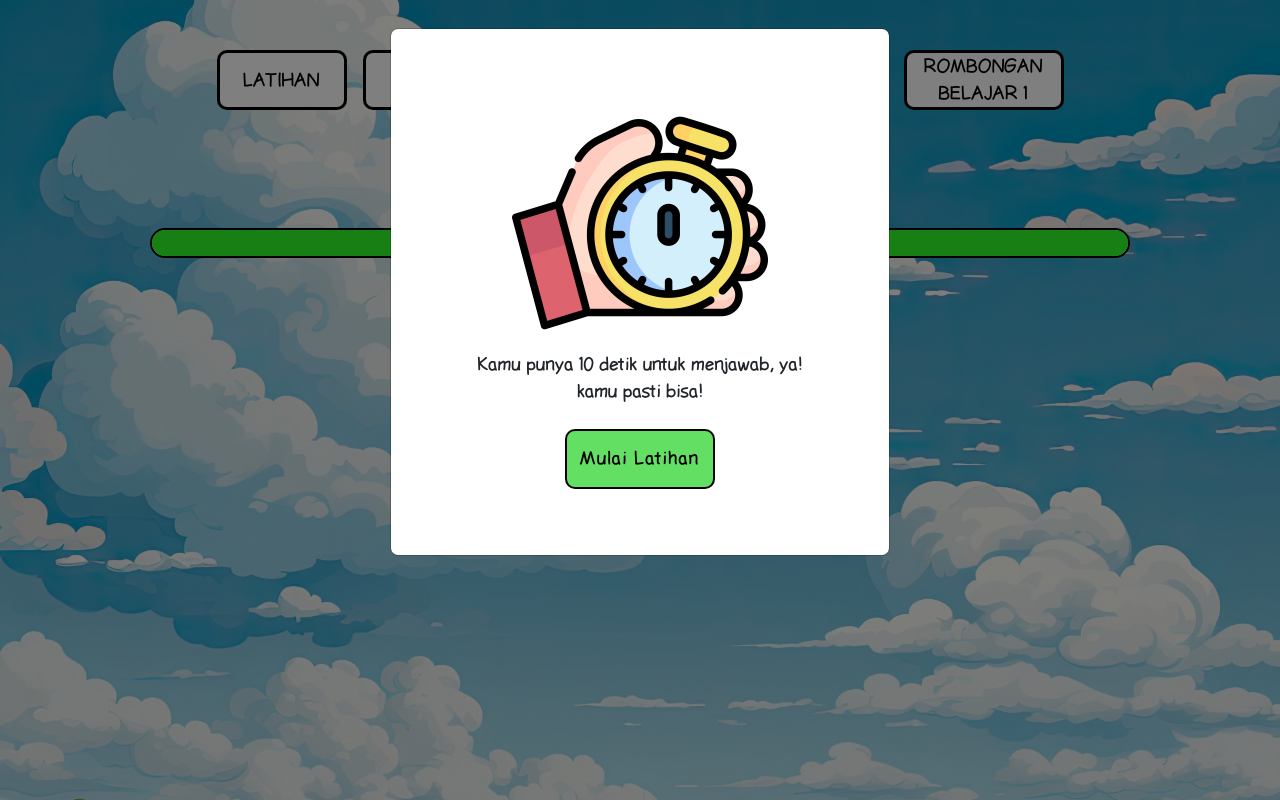
After one commit to wendwin/pengenalan-emosi, a Flask app: a page that uses app/templates/base.html in a window 1280 px wide. The commit adds this page. Run offline with Flask 3, Linux system fonts and the light colour scheme; the visitor is signed in with stand-in values (Sample User, id 1); some libraries are stand-ins or nearby versions.

Commit message:
merubah templates tampilan pemilihan emosi dan membuat latihan emosi

```diff
--- a/app/app.py
+++ b/app/app.py
@@ -1,7 +1,7 @@
 from flask import Flask,render_template, session, request, redirect, url_for
 from flask_migrate import Migrate
 from flask_sqlalchemy import SQLAlchemy
-import pymysql
+import random
 # pymysql.install_as_MySQLdb()
 
 app = Flask(__name__)
@@ -115,9 +115,10 @@ def latihan_rombel(jenisEmosi, rombongan):
 
 @app.route('/latihan/<jenisEmosi>/rombel/<rombongan>/<user>')
 def latihan_pilih_emosi(user, rombongan, jenisEmosi):
-    session['user'] = user.capitalize()
+    session['user'] = user
     jenisEmosiSplit = jenisEmosi.split('-')[1].capitalize()
     jenisEmosi = jenisEmosi
+    user = session['user']
 
     if jenisEmosi == 'emosi-dasar':
         jenisLatihan =  Materi.query.filter_by(jenis_emosi=1).all()
@@ -125,7 +126,8 @@ def latihan_pilih_emosi(user, rombongan, jenisEmosi):
                                rombongan=rombongan,
                                jenisLatihan=jenisLatihan,
                                jenisEmosi=jenisEmosi,
-                               jenisEmosiSplit=jenisEmosiSplit
+                               jenisEmosiSplit=jenisEmosiSplit,
+                               user=user
                                )
     else:
         jenisLatihan =  Materi.query.filter_by(jenis_emosi=2).all()
@@ -133,13 +135,134 @@ def latihan_pilih_emosi(user, rombongan, jenisEmosi):
                                rombongan=rombongan,
                                jenisLatihan=jenisLatihan,
                                jenisEmosiSplit=jenisEmosiSplit,
-                               jenisEmosi=jenisEmosi)
+                               jenisEmosi=jenisEmosi,
+                               user=user)
 
-@app.route('/latihan/emosi-dasar/rombel/<rombongan>/<user>/<emosi>')
-def latihan_emosi(user, rombongan, emosi):
-    session['emosi'] = emosi.capitalize()
+@app.route('/latihan/<jenisEmosi>/rombel/<rombongan>/<user>/<emosi>')
+def latihan_emosi(jenisEmosi, user, rombongan, emosi):
+    session['emosi'] = emosi
+    urlJenisEmosi = jenisEmosi
+    jenisEmosi = session['jenisEmosi']
+    rombongan = session['rombongan']
+    emosi = session['emosi']
 
-    return render_template('latihan/latihan-rombel-dasar-emosi.html')
+    pilihan_emosi = Materi.query.filter_by(nama_emosi=emosi).first()
+
+    list_emosi = []
+
+    if pilihan_emosi:
+        list_emosi.append({
+            'nama_emosi': pilihan_emosi.nama_emosi,
+            'jenis_emosi': pilihan_emosi.jenis_emosi_rel.jenis,
+            'gambar_emosi': pilihan_emosi.gambar_satu
+        })
+        list_emosi.append({
+            'nama_emosi': pilihan_emosi.nama_emosi,
+            'jenis_emosi': pilihan_emosi.jenis_emosi_rel.jenis,
+            'gambar_emosi': pilihan_emosi.gambar_dua
+        })
+
+    data_random = Materi.query.join(JenisEmosi, Materi.jenis_emosi == JenisEmosi.id).filter(
+    (Materi.nama_emosi != emosi) & (JenisEmosi.jenis == jenisEmosi)
+    ).all()
+    random.shuffle(data_random)
+
+
+    if len(data_random) >= 2:
+        random_emosi = random.sample(data_random, 2)
+        for item in random_emosi:
+            list_emosi.append({
+                'nama_emosi': item.nama_emosi,
+                'jenis_emosi': item.jenis_emosi_rel.jenis,
+                'gambar_emosi': item.gambar_satu
+            })
+            list_emosi.append({
+                'nama_emosi': item.nama_emosi,
+                'jenis_emosi': item.jenis_emosi_rel.jenis,
+                'gambar_emosi': item.gambar_dua
+            })
+    else:
+        for item in data_random:
+            list_emosi.append({
+                'nama_emosi': item.nama_emosi,
+                'jenis_emosi': item.jenis_emosi_rel.jenis,
+                'gambar_emosi': item.gambar_satu
+            })
+            list_emosi.append({
+                'nama_emosi': item.nama_emosi,
+                'jenis_emosi': item.jenis_emosi_rel.jenis,
+                'gambar_emosi': item.gambar_dua
+            })
+
+    random.shuffle(list_emosi)
+
+    if jenisEmosi == 'emosi-gabungan':
+        if emosi == 'bingung':
+            list_emosi_gabungan = []
+            pilihan_emosi1 = Materi.query.filter_by(nama_emosi='terkejut').first()
+            if pilihan_emosi1:
+                list_emosi_gabungan.append({
+                    'nama_emosi': pilihan_emosi1.nama_emosi,
+                    'jenis_emosi': pilihan_emosi1.jenis_emosi,
+                    'gambar_emosi': pilihan_emosi1.gambar_satu
+                })
+            pilihan_emosi1 = Materi.query.filter_by(nama_emosi='sedih').first()
+            if pilihan_emosi1:
+                list_emosi_gabungan.append({
+                    'nama_emosi': pilihan_emosi1.nama_emosi,
+                    'jenis_emosi': pilihan_emosi1.jenis_emosi,
+                    'gambar_emosi': pilihan_emosi1.gambar_satu
+                })
+        elif emosi == 'benci':
+            list_emosi_gabungan = []
+            pilihan_emosi1 = Materi.query.filter_by(nama_emosi='marah').first()
+            if pilihan_emosi1:
+                list_emosi_gabungan.append({
+                    'nama_emosi': pilihan_emosi1.nama_emosi,
+                    'jenis_emosi': pilihan_emosi1.jenis_emosi,
+                    'gambar_emosi': pilihan_emosi1.gambar_satu
+                })
+            pilihan_emosi1 = Materi.query.filter_by(nama_emosi='takut').first()
+            if pilihan_emosi1:
+                list_emosi_gabungan.append({
+                    'nama_emosi': pilihan_emosi1.nama_emosi,
+                    'jenis_emosi': pilihan_emosi1.jenis_emosi,
+                    'gambar_emosi': pilihan_emosi1.gambar_satu
+                })
+        elif emosi == 'kagum':
+            list_emosi_gabungan = []
+            pilihan_emosi1 = Materi.query.filter_by(nama_emosi='terkejut').first()
+            if pilihan_emosi1:
+                list_emosi_gabungan.append({
+                    'nama_emosi': pilihan_emosi1.nama_emosi,
+                    'jenis_emosi': pilihan_emosi1.jenis_emosi,
+                    'gambar_emosi': pilihan_emosi1.gambar_satu
+                })
+            pilihan_emosi1 = Materi.query.filter_by(nama_emosi='takut').first()
+            if pilihan_emosi1:
+                list_emosi_gabungan.append({
+                    'nama_emosi': pilihan_emosi1.nama_emosi,
+                    'jenis_emosi': pilihan_emosi1.jenis_emosi,
+                    'gambar_emosi': pilihan_emosi1.gambar_satu
+                })
+
+        return render_template('latihan/latihan-emosi.html',
+                           emosi=emosi,
+                           user=user,
+                           jenisEmosi=jenisEmosi,
+                           rombongan=rombongan,
+                           list_emosi=list_emosi,
+                           list_emosi_gabungan=list_emosi_gabungan,
+                           urlJenisEmosi=urlJenisEmosi
+                           )
+    return render_template('latihan/latihan-emosi.html',
+                           emosi=emosi,
+                           user=user,
+                           jenisEmosi=jenisEmosi,
+                           rombongan=rombongan,
+                           list_emosi=list_emosi,
+                           urlJenisEmosi=urlJenisEmosi
+                           )
 
 
 if __name__ == '__main__':
--- a/app/static/css/style.css
+++ b/app/static/css/style.css
@@ -133,13 +133,13 @@ body {
   border-radius: 20px;
   object-fit: cover;
   border-radius: 20px;
-  border: 3px solid #A47533;
+  border: 3px solid #a47533;
 }
 
 .materi-emosi .materi-video video {
   width: 330px;
   border-radius: 20px;
-  border: 3px solid #A47533;
+  border: 3px solid #a47533;
 }
 
 /* materi emosi */
@@ -210,11 +210,139 @@ body {
   height: 100%;
 }
 
+.header .emosi .card:hover {
+  border: 3px solid #282b28;
+  color: #ffffff;
+}
+
+.buttonnamaemosi:disabled {
+  filter: grayscale(100%) contrast(100%);
+}
+
 /* pilih user */
 
 .header .pilih-user img {
   width: 50px;
 }
+
+/* latihan emosi */
+.timer-container {
+  width: 100%;
+  background-color: #f3f3f3;
+  height: 30px;
+  border-radius: 20px;
+  border: 2px solid #000;
+  overflow: hidden;
+  position: relative;
+}
+
+.timer-bar {
+  background-color: #30FF2B;
+  height: 100%;
+  width: 100%;
+  position: absolute;
+  left: 0;
+  transition: width 1s linear, background-color 0.5s ease;
+}
+
+.latihan-emosi .frame-img {
+  width: 140px;
+  height: 140px;
+  background-color: #a47533;
+  border-radius: 20px;
+}
+
+.latihan-emosi .frame-img img {
+  width: 140px;
+  height: 140px;
+  border-radius: 20px;
+  object-fit: cover;
+  border-radius: 20px;
+  border: 3px solid #a47533;
+}
+
+
+.buttonpilihgambar {
+  width: 140px;
+  height: 140px;
+}
+
+
+.button-inner {
+  position: relative;
+  width: 100%;
+  height: 100%;
+  transition: transform 0.3s;
+  transform-style: preserve-3d;
+}
+
+.buttonpilihgambar.flipped .button-inner {
+  transform: rotateY(180deg);
+}
+
+.button-face {
+  position: absolute;
+  width: 100%;
+  height: 100%;
+  border-radius: 20px;
+  backface-visibility: hidden;
+}
+
+.button-front {
+  border: 3px solid #A47533;
+  background-color: #dfa24e;
+  /* display: flex;
+  align-items: center;
+  justify-content: center; */
+}
+
+.buttonpilihgambar img {
+  width: 140px;
+  height: 140px;
+  object-fit: cover;
+  border-radius: 20px;
+}
+
+
+.button-back {
+  border: 3px solid #A47533;
+  transform: rotateY(180deg);
+}
+
+
+#emosigabungan img {
+  object-fit: cover;
+  background-size: cover;
+}
+
+.modal .modal-content {
+  padding: 50px 20px;
+  background-color: #ffffff;
+}
+
+.modal .modal-content img {
+  width: 60%;
+}
+
+.modal .modal-content p {
+  font-family: comic;
+  font-size: 18px;
+}
+
+.modal .modal-content button {
+  width: 150px;
+  height: 60px;
+  background-color: #63df63;
+  border-radius: 10px;
+  border: 2px solid #000;
+  padding: 5px;
+  font-size: 18px;
+  font-weight: 500;
+  font-family: comic;
+  letter-spacing: 1px;
+}
+
+/* latihan emosi */
 
 /* Layar besar (desktop) */
 /* Layar sedang (tablet atau desktop kecil) */
@@ -295,7 +423,6 @@ body {
   .materi-emosi .frame-img img {
     width: 200px;
     height: 200px;
-
   }
 
   .materi-emosi .materi-video video {
@@ -360,6 +487,43 @@ body {
   }
 
   /* pilih user */
+
+  /* latihan emosi */
+
+  .buttonpilihgambar {
+    width: 170px;
+    height: 170px;
+  }
+
+  .buttonpilihgambar img {
+    width: 170px;
+    height: 170px;
+  }
+
+  .latihan-emosi .frame-img {
+    width: 170px;
+    height: 170px;
+    background-color: #0fd40f;
+  }
+
+  .latihan-emosi .frame-img img {
+    width: 170px;
+    height: 170px;
+  }
+
+  /* .modal .modal-content {
+    padding: 50px 30px;
+  }
+
+  .modal .modal-content img {
+    width: 70%;
+  }
+
+  .modal .modal-content p {
+    font-size: 20px;
+  } */
+
+  /* latihan emosi */
 }
 
 @media (min-width: 1200px) {
@@ -388,8 +552,44 @@ body {
   .materi-emosi .frame-img img {
     width: 250px;
     height: 250px;
-
   }
 
   /* materi-emosi */
+
+  /* latihan emosi */
+
+  /* .timer-bar {
+    background-color: #30FF2B;
+    height: 100%;
+    width: 100%;
+    position: absolute;
+    left: 0;
+    transition: width 1s linear, background-color 0.5s ease;
+  } */
+
+  .header .container-latihan {
+    width: 60%;
+  }
+
+  .buttonpilihgambar {
+    width: 180px;
+    height: 180px;
+  }
+
+  .buttonpilihgambar img {
+    width: 180px;
+    height: 180px;
+  }
+
+  /* .latihan-emosi .latihan-img {
+    width: 180px;
+    height: 180px;
+  }
+
+  .latihan-emosi .frame-img img {
+    width: 180px;
+    height: 180px;
+  } */
+
+  /* latihan emosi */
 }
--- a/app/static/js/scripts.js
+++ b/app/static/js/scripts.js
@@ -0,0 +1,139 @@
+let timerDuration = 10;
+let currentTime = timerDuration;
+const interval = 1000;
+const timerBar = document.getElementById("timerBar");
+const totalWidth = timerBar.parentElement.offsetWidth;
+let timerInterval;
+let selectedButton1 = null;
+let selectedButton2 = null;
+let jenisEmosi = "emosi-dasar"; // Tambahkan ini di awal agar bisa diakses
+
+function runConfetti() {
+  const canvas = document.getElementById("confetti");
+  var colors = [
+    "#bb0000",
+    "#ffffff",
+    "#00FF00",
+    "#0000FF",
+    "#FFFF00",
+    "#00FFFF",
+  ];
+  setTimeout(() => {
+    confetti({
+      particleCount: 200,
+      angle: 60,
+      spread: 100,
+      origin: { x: 0 },
+      ticks: 350,
+      colors: colors,
+      gravity: 2.2,
+    });
+    confetti({
+      particleCount: 200,
+      angle: 120,
+      spread: 100,
+      origin: { x: 1 },
+      ticks: 350,
+      colors: colors,
+      gravity: 2.2,
+    });
+  }, 200);
+}
+
+function updateTimer() {
+  currentTime--;
+  const timerWidth = (currentTime / timerDuration) * totalWidth;
+  timerBar.style.width = timerWidth + "px";
+
+  if (currentTime > 6) {
+    timerBar.style.backgroundColor = "#30FF2B";
+  } else if (currentTime > 3) {
+    timerBar.style.backgroundColor = "orange";
+  } else {
+    timerBar.style.backgroundColor = "red";
+  }
+
+  if (currentTime <= 0) {
+    clearInterval(timerInterval);
+    timerBar.style.backgroundColor = "red";
+    if (jenisEmosi === "emosi-gabungan") {
+      showFeedbackGabungan("Gagal, waktu habis", "belum berhasil");
+    } else {
+      showFeedback(
+        "Gagal, waktu habis",
+        "/static/img/emoji/jawabansalah.png",
+        "belum berhasil"
+      );
+    }
+  }
+}
+
+function showFeedback(message, imageUrl, statusLatihan) {
+  document.getElementById("katajawaban").innerText = message;
+  document.getElementById("emojijawaban").src = imageUrl;
+  document.getElementById("statuslatihan").value = statusLatihan;
+  new bootstrap.Modal(document.getElementById("feedbackModal")).show();
+}
+
+function showFeedbackGabungan(message, statusLatihan) {
+  document.getElementById("katajawaban").innerText = message;
+  document.getElementById("statuslatihan").value = statusLatihan;
+  new bootstrap.Modal(document.getElementById("feedbackModal")).show();
+}
+
+function checkEmosi(button) {
+  console.log("diklik");
+  if (selectedButton2) return;
+
+  button.classList.add("flipped");
+
+  if (!selectedButton1) {
+    selectedButton1 = button;
+  } else {
+    selectedButton2 = button;
+    const emotion1 = selectedButton1.getAttribute("data-emotion");
+    const emotion2 = selectedButton2.getAttribute("data-emotion");
+    const namaEmosi = "Bahagia";
+    console.log(emotion1, emotion2, namaEmosi);
+
+    if (emotion1 === namaEmosi && emotion2 === namaEmosi) {
+      console.log("sama");
+      setTimeout(() => {
+        clearInterval(timerInterval);
+        if (jenisEmosi === "emosi-gabungan") {
+          showFeedbackGabungan("Berhasil", "berhasil");
+          runConfetti();
+        } else {
+          showFeedback(
+            "Wah, jawaban kamu sempurna!",
+            "/static/img/emoji/jawabanbenar.png",
+            "berhasil"
+          );
+          runConfetti();
+        }
+        selectedButton1 = null;
+        selectedButton2 = null;
+      }, 1000);
+    } else {
+      setTimeout(() => {
+        selectedButton1.classList.remove("flipped");
+        selectedButton2.classList.remove("flipped");
+        selectedButton1 = null;
+        selectedButton2 = null;
+      }, 1000);
+    }
+  }
+}
+
+window.onload = () => {
+  const welcomeModal = new bootstrap.Modal(
+    document.getElementById("welcomeModal")
+  );
+  welcomeModal.show();
+
+  document.getElementById("startButton").addEventListener("click", () => {
+    timerBar.style.width = totalWidth + "px";
+    currentTime = timerDuration;
+    timerInterval = setInterval(updateTimer, interval);
+  });
+};
--- a/app/templates/base.html
+++ b/app/templates/base.html
@@ -8,6 +8,7 @@
     <link rel="stylesheet" href="{{ url_for('static', filename='css/style.css') }}">
     <link href="https://cdn.jsdelivr.net/npm/bootstrap@5.3.3/dist/css/bootstrap.min.css" rel="stylesheet"
         integrity="sha384-QWTKZyjpPEjISv5WaRU9OFeRpok6YctnYmDr5pNlyT2bRjXh0JMhjY6hW+ALEwIH" crossorigin="anonymous">
+    <script src="https://cdn.jsdelivr.net/npm/canvas-confetti@1.5.1/dist/confetti.browser.min.js"></script>
 </head>
 
 <body class="vh-100">
@@ -16,6 +17,7 @@
 
     {% endblock %}
 
+    <script src="{{ url_for('static', filename='js/scripts.js') }}"></script>
     <script src="https://cdn.jsdelivr.net/npm/bootstrap@5.3.3/dist/js/bootstrap.bundle.min.js"
         integrity="sha384-YvpcrYf0tY3lHB60NNkmXc5s9fDVZLESaAA55NDzOxhy9GkcIdslK1eN7N6jIeHz"
         crossorigin="anonymous"></script>
--- /dev/null
+++ b/app/templates/latihan/latihan-emosi.html
@@ -0,0 +1,117 @@
+{% extends "base.html" %}
+
+{% block content %}
+<div class="container">
+    <div class="header vh-100 d-flex flex-column">
+        <div class="title d-flex flex-wrap justify-content-around align-items-center gap-3">
+            <div class="d-flex flex-wrap justify-content-center align-items-center gap-3">
+                <div class="title-text d-flex justify-content-center align-items-center text-uppercase">latihan
+                </div>
+                <div class="title-materi d-flex justify-content-center align-items-center text-uppercase">emosi {{
+                    jenisEmosi }}
+                </div>
+                <div class=" d-none  title-materi d-md-flex justify-content-center align-items-center text-uppercase">
+                    {{ emosi }}
+                </div>
+            </div>
+            <div class="d-flex flex-wrap justify-content-center align-items-center gap-3">
+                <div class="title-materi d-flex d-md-none justify-content-center align-items-center text-uppercase"> {{
+                    emosi }}
+                </div>
+                <div class="title-materi d-flex justify-content-center align-items-center text-uppercase">rombongan
+                    belajar
+                    {{ rombongan }}
+                </div>
+            </div>
+        </div>
+
+
+        <div class="container-latihan m-auto d-flex justify-content-center">
+            <div class="latihan-emosi m-auto d-flex flex-wrap justify-content-center align-items-center gap-4 gap-lg-5">
+                {% for emosi in list_emosi %}
+                <div class="">
+                    <div class=" buttonpilihgambar" data-emotion="{{ emosi.nama_emosi }}" onclick="checkEmosi(this)">
+                        <div class="button-inner">
+                            <div class="button-face button-front">
+                                <div class="background-flashcard"></div>
+                            </div>
+                            <div class="button-face button-back">
+                                <img src="/static/img/emosi/{{ emosi.jenis_emosi.lower() }}/{{ emosi.nama_emosi }}/{{ emosi.gambar_emosi }}"
+                                    alt="">
+                            </div>
+                        </div>
+                    </div>
+                </div>
+                {% endfor %}
+            </div>
+        </div>
+
+        <div class="footer-back m-3 mb-5 m-md-5">
+            <div class="timer-container">
+                <div id="timerBar" class="timer-bar"></div>
+            </div>
+        </div>
+
+        <canvas id="confetti"></canvas>
+
+        <div class="modal fade" id="welcomeModal" tabindex="-1" aria-labelledby="welcomeModalLabel" aria-hidden="true"
+            data-bs-backdrop="static" data-bs-keyboard="false">
+            <div class="modal-dialog">
+                <div class="modal-content">
+                    <div class="modal-body d-flex flex-column align-items-center justify-content-center">
+                        <img src="/static/img/emoji/timer.png" alt="">
+                        <p class="text-center">Kamu punya 10 detik untuk menjawab, ya! <br> kamu pasti bisa!</p>
+                        <div class="text-center">
+                            <button type="button" class="buttonselanjutnya mt-2" data-bs-dismiss="modal"
+                                id="startButton">Mulai Latihan</button>
+                        </div>
+                    </div>
+                </div>
+            </div>
+        </div>
+
+        <div class="modal fade" id="feedbackModal" tabindex="-1" aria-labelledby="feedbackModalLabel" aria-hidden="true"
+            data-bs-backdrop="static" data-bs-keyboard="false">
+            <div class="modal-dialog">
+                <div class="modal-content w-1000">
+                    <div class="modal-body d-flex flex-column align-items-center justify-content-center">
+                        <div class="d-flex flex-column align-items-center justify-content-center" method="post">
+                            {% if jenisEmosi == 'Dasar' %}
+                            <img class="m-auto" id="emojijawaban" src="" style="width: 300px; height: 100%;">
+                            {% elif jenisEmosi == 'Gabungan' %}
+                            <div id="emosigabungan" class="">
+                                <p class="text-center">{{nama_emosi}}</p>
+                                <div class="d-flex justify-content-around align-items-center">
+                                    <div class="text-center">
+                                        <p>{{ list_emosi_gabungan[0].nama_emosi }}</p>
+                                        <img src="/static/img/emosi/{{ list_emosi_gabungan[0].jenisemosi }}/{{ list_emosi_gabungan[0].nama_emosi }}/{{ list_emosi_gabungan[0].gambaremosi }}"
+                                            alt="Emosi Gabungan 1" style="width: 150px; height: 200px;">
+                                    </div>
+                                    <p style="font-size: 40px; margin: 0px 10px;">+</p>
+                                    <div class="text-center">
+                                        <p>{{ list_emosi_gabungan[1].nama_emosi }}</p>
+                                        <img src="/static/img/emosi/{{ list_emosi_gabungan[1].jenisemosi }}/{{ list_emosi_gabungan[1].nama_emosi }}/{{ list_emosi_gabungan[1].gambaremosi }}"
+                                            alt="Emosi Gabungan 2" style="width: 150px; height: 200px;">
+                                    </div>
+                                </div>
+                            </div>
+                            <img class="m-auto" id="emojijawaban" src="" style="width: 300px; height: 100%;">
+                            {% endif %}
+                            <input type="hidden" name="statuslatihan" id="statuslatihan" value="">
+                            <p class="m-auto" id="katajawaban"></p>
+                            <a
+                                href="{{ url_for('latihan_pilih_emosi', jenisEmosi=urlJenisEmosi, rombongan=rombongan, user=user) }}">
+                                <button class="buttonselanjutnya mt-2" data-bs-dismiss="modal">Selanjutnya</button>
+                            </a>
+                        </div>
+                    </div>
+                </div>
+            </div>
+        </div>
+
+
+    </div>
+
+</div>
+</div>
+{% endblock %}
```
Also changed, not shown: app/templates/latihan/latihan-pemilihan-emosi.html (+8 -5 lines).
